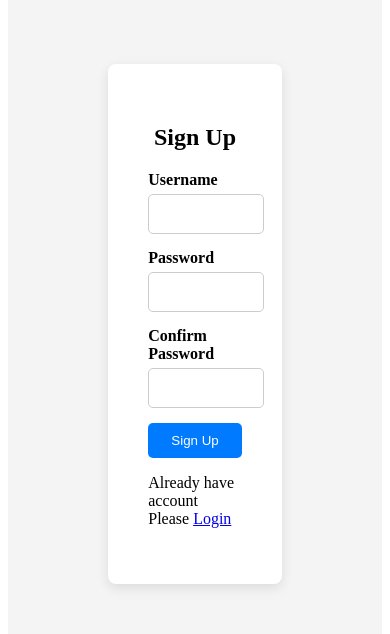
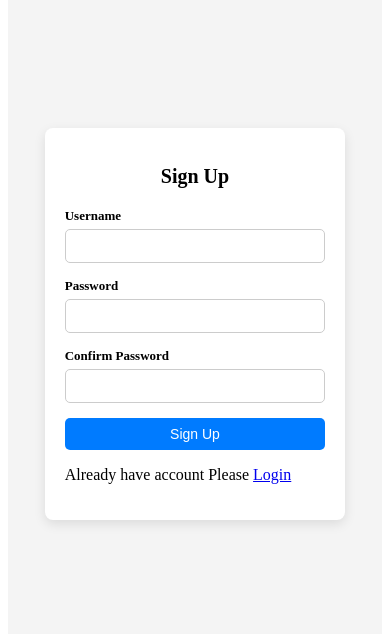
Before and after one commit to suraj-ms/ShivajiCreationFullStack, a React (Vite) app in the folder Front End/: page /signup in a window 390 px wide. Shown: the part 106-740 px from the top of the page. Built offline with nearby package versions, Linux system fonts and the light colour scheme.

Commit message:
update login and sign up page responsiveness

```diff
--- a/Front End/src/components/Login/Login.css
+++ b/Front End/src/components/Login/Login.css
@@ -1,10 +1,11 @@
-/* Add this in Login.css and import it into your Login component */
 .login-container {
   display: flex;
   justify-content: center;
   align-items: center;
   height: 100vh;
   background-color: #f4f7fc;
+  padding: 20px;
+  box-sizing: border-box;
 }
 
 .login-form {
@@ -12,13 +13,15 @@
   padding: 40px;
   border-radius: 8px;
   box-shadow: 0 4px 12px rgba(0, 0, 0, 0.1);
-    width: 25%;
+  width: 90%;
+  max-width: 400px;
+  box-sizing: border-box;
 }
 
 .login-form h2 {
   text-align: center;
   color: #333;
-    font-size: 28px;
+  font-size: 24px;
   margin-bottom: 20px;
 }
 
@@ -35,13 +38,14 @@
 }
 
 .login-form input {
-    width: 90%;
+  width: 100%;
   padding: 10px 15px;
   font-size: 16px;
   border: 1px solid #ccc;
   border-radius: 5px;
   outline: none;
   transition: border 0.3s;
+  box-sizing: border-box;
 }
 
 .login-form input:focus {
@@ -70,3 +74,48 @@
   margin-top: 10px;
   text-align: center;
 }
+
+.login-form p {
+  text-align: center;
+  margin-top: 15px;
+  font-size: 14px;
+}
+
+@media (max-width: 768px) {
+  .login-form {
+    padding: 30px;
+  }
+
+  .login-form h2 {
+    font-size: 22px;
+  }
+
+  .login-form button {
+    padding: 10px;
+    font-size: 14px;
+  }
+}
+
+@media (max-width: 480px) {
+  .login-form {
+    padding: 20px;
+  }
+
+  .login-form h2 {
+    font-size: 20px;
+  }
+
+  .login-form button {
+    padding: 8px;
+    font-size: 14px;
+  }
+
+  .login-form label {
+    font-size: 14px;
+  }
+
+  .login-form input {
+    padding: 8px 10px;
+    font-size: 14px;
+  }
+}
--- a/Front End/src/components/Signup/Signup.css
+++ b/Front End/src/components/Signup/Signup.css
@@ -4,6 +4,8 @@
   align-items: center;
   height: 100vh;
   background-color: #f4f4f4;
+  padding: 20px;
+  box-sizing: border-box;
 }
 
 .signup-form {
@@ -11,13 +13,15 @@
   padding: 40px;
   border-radius: 8px;
   box-shadow: 0 4px 12px rgba(0, 0, 0, 0.1);
-    width: 25%;
-    align-items: center;
+  width: 90%;
+  max-width: 400px;
+  box-sizing: border-box;
 }
 
 .signup-form h2 {
   text-align: center;
   margin-bottom: 20px;
+  font-size: 24px;
 }
 
 .signup-form div {
@@ -28,26 +32,34 @@
   display: block;
   font-weight: bold;
   margin-bottom: 5px;
+  font-size: 14px;
 }
 
 .signup-form input {
-    width: 90%;
+  width: 100%;
   padding: 10px 15px;
   font-size: 16px;
   border: 1px solid #ccc;
   border-radius: 5px;
   outline: none;
   transition: border 0.3s;
+  box-sizing: border-box;
+}
+
+.signup-form input:focus {
+  border-color: #007bff;
 }
 
 .signup-form button {
   width: 100%;
-    padding: 10px;
+  padding: 12px;
   background-color: #007bff;
   color: white;
   border: none;
   border-radius: 5px;
+  font-size: 16px;
   cursor: pointer;
+  transition: background-color 0.3s;
 }
 
 .signup-form button:hover {
@@ -59,3 +71,47 @@
   text-align: center;
   margin-top: 10px;
 }
+
+@media (max-width: 768px) {
+  .signup-form {
+    padding: 30px;
+  }
+
+  .signup-form h2 {
+    font-size: 22px;
+  }
+
+  .signup-form button {
+    padding: 10px;
+    font-size: 14px;
+  }
+
+  .signup-form input {
+    padding: 8px 12px;
+    font-size: 14px;
+  }
+}
+
+@media (max-width: 480px) {
+  .signup-form {
+    padding: 20px;
+  }
+
+  .signup-form h2 {
+    font-size: 20px;
+  }
+
+  .signup-form button {
+    padding: 8px;
+    font-size: 14px;
+  }
+
+  .signup-form input {
+    padding: 8px 10px;
+    font-size: 14px;
+  }
+
+  .signup-form label {
+    font-size: 13px;
+  }
+}
```
Lines whose indentation alone changed are shown as unchanged.
